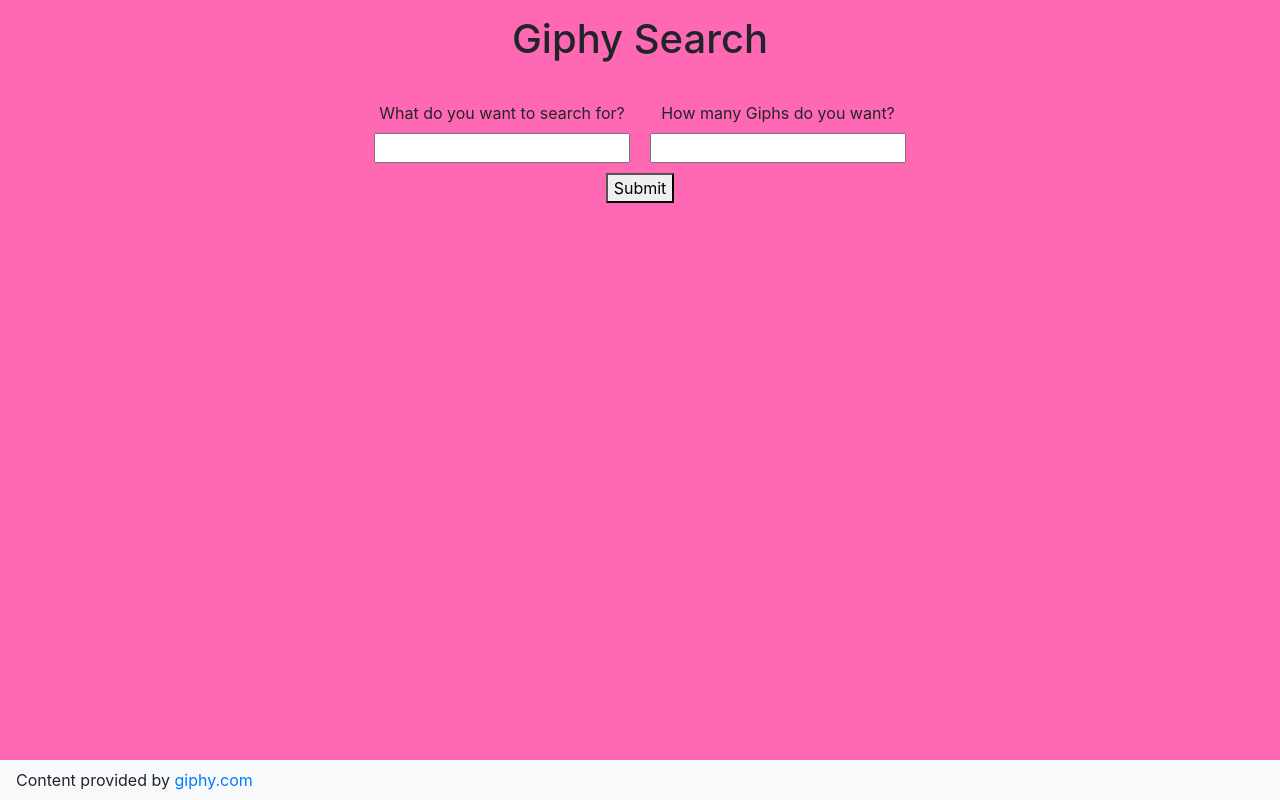
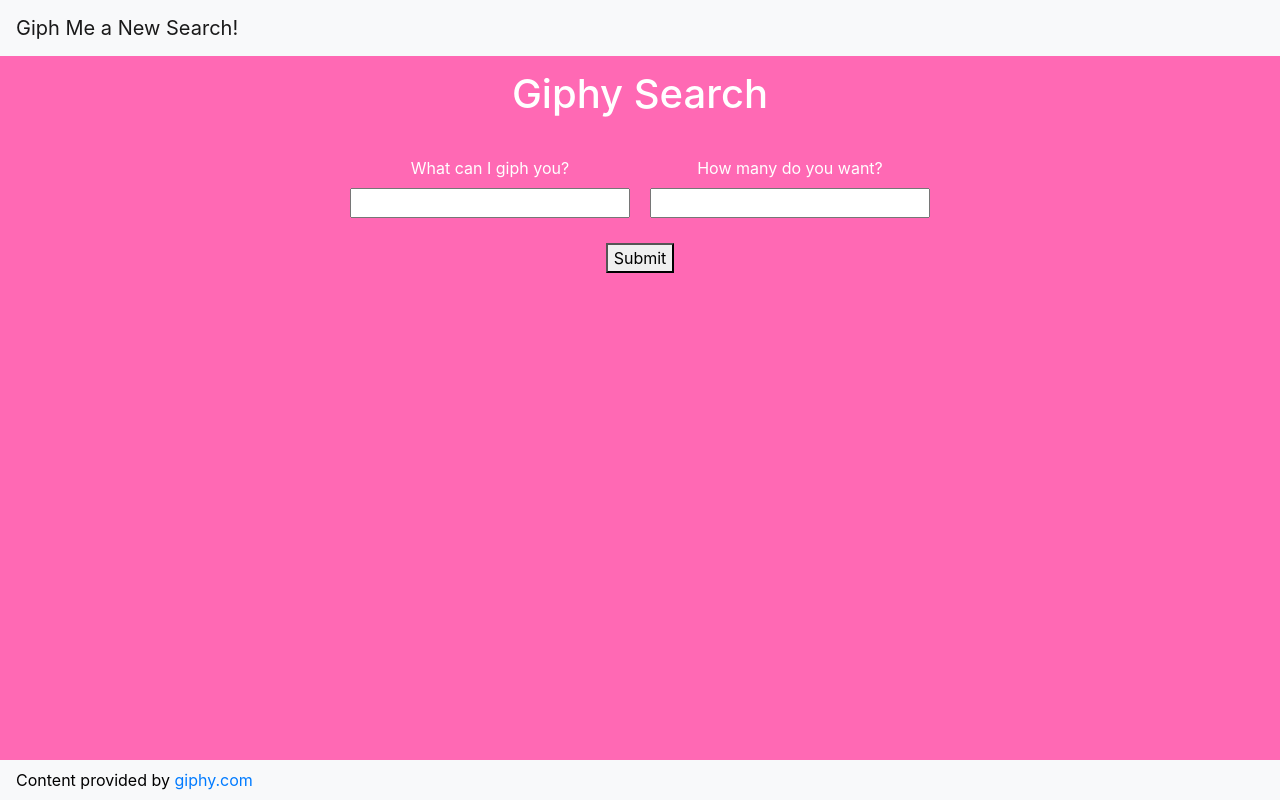
Before and after one commit to ajudd2020/searchEngine, a plain HTML site: page index.html in a window 1280 px wide. Drawn offline with nearby package versions, Linux system fonts and the light colour scheme.

Commit message:
playing around with variables

```diff
--- a/index.html
+++ b/index.html
@@ -11,16 +11,19 @@
     <link rel="stylesheet" href="css/style.css">
   </head>
   <body>
+    <nav class="navbar fixed-top navbar-light bg-light">
+        <a class="navbar-brand" href="index.html">Giph Me a New Search!</a>
+      </nav>
     <h1>Giphy Search</h1>
     <div class="form">
         <form class="js-form" action="#" method="GET">
             <div class="search-container">
                 <div class="input">
-                    <label for="search">What do you want to search for?</label>
+                    <label for="search">What can I giph you?</label>
                     <input type="text" id="search" name="search" \>
                 </div>
                 <div class="input">
-                    <label for="searchNum">How many Giphs do you want?</label>
+                    <label for="searchNum">How many do you want?</label>
                     <input type="number" id="searchNum" name="searchNum" />
                 </div>
             </div>
@@ -30,8 +33,8 @@
     <div class="js-container"></div>
 
     <nav class="navbar fixed-bottom navbar-light bg-light">
-        <div>
-            Content provided by <a href="https://giphy.com" target="_blank">giphy.com</a>
+        <div >
+            <span class="black_text">Content provided by</span> <a href="https://giphy.com" target="_blank">giphy.com</a>
         </div>
     </nav>
     <!-- Optional JavaScript -->
--- a/scss/base/base.scss
+++ b/scss/base/base.scss
@@ -1,3 +1,5 @@
+@import "../themes/theme";
+
 html {
     box-sizing: border-box;
 }
@@ -8,5 +10,14 @@ html {
 body {
     padding: 15px;
     text-align: center;
-    background-color: hotpink;
+    background-color: $bck_color;
+    color: $text_color;
 }
+
+body > h1 {
+    margin-top: 55px;
+}
+
+.black_text {
+    color: $black_text;
+}
--- a/scss/modules/form.scss
+++ b/scss/modules/form.scss
@@ -2,13 +2,17 @@
     display: flex;
     flex-direction: column;
     padding: 10px;
+    width: 300px;
 }
-
 .search-container {
     display: flex;
     justify-content: center;
 }
 
+button {
+    margin-top: 15px;
+}
+
 form {
     padding: 20px;
 }
--- a/scss/styles.scss
+++ b/scss/styles.scss
@@ -1,3 +1,4 @@
 @import "base/base";
 @import "modules/form";
 @import "modules/giphyResults";
+@import "themes/theme"
--- a/scss/themes/theme.scss
+++ b/scss/themes/theme.scss
@@ -0,0 +1,5 @@
+$black_text :black;
+
+$bck_color: hotpink;
+
+$text_color: white;
```
Also changed, not shown: css/style.css, 1 other file.
